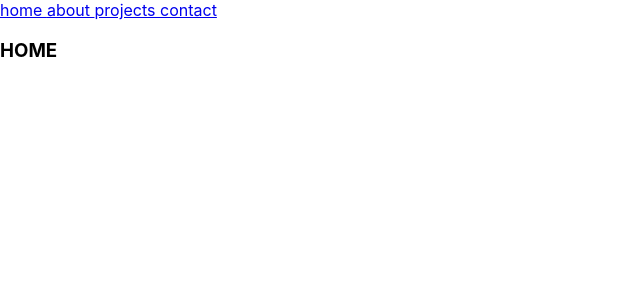
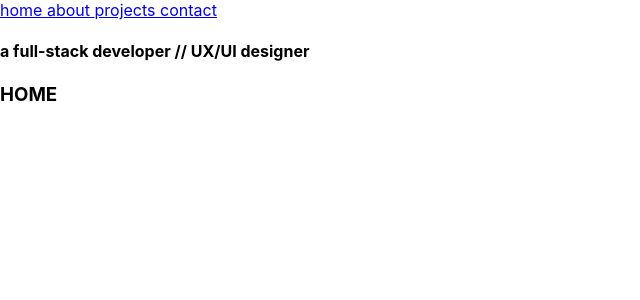
Before and after one commit to megsmcbride/portfolio-2.0, a React (Create React App) app: page / in a window 1280 px wide. Shown: the top 300 px of the page, without its empty margins (0-640 px from the left). Built offline with nearby package versions, Linux system fonts and the light colour scheme.

Commit message:
Add sidebar component with home page text, will change to dynamic rendering with page change

```diff
--- a/src/components/Sidebar.tsx
+++ b/src/components/Sidebar.tsx
@@ -5,7 +5,7 @@ function Sidebar() {
 
   return (
   <div className="sidebar-container">
-
+    <h4>a full-stack developer <strong>//</strong> UX/UI designer</h4>
    </div>
   );
 }
```
